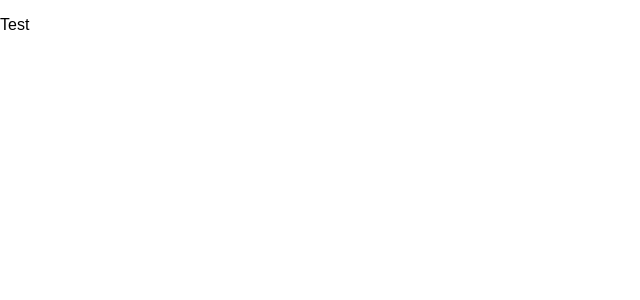
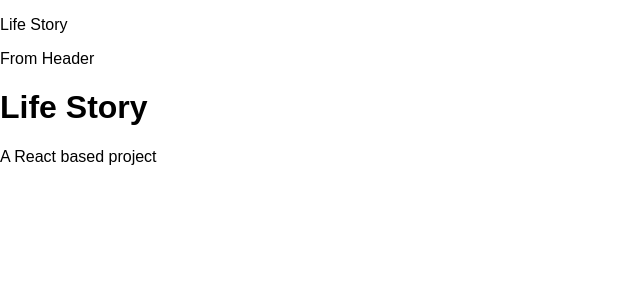
Before and after one commit to trevorkirpaul/Blog-Frontend-ReactDOM, a React (Create React App) app: page / in a window 1280 px wide. Shown: the top 300 px of the page, without its empty margins (0-640 px from the left). Built offline with nearby package versions, Linux system fonts and the light colour scheme.

Commit message:
Added react-router-dom setup and a couple routes

```diff
--- a/package.json
+++ b/package.json
@@ -6,6 +6,7 @@
     "react": "^16.4.0",
     "react-dom": "^16.4.0",
     "react-redux": "^5.0.7",
+    "react-router-dom": "^4.3.1",
     "react-scripts": "1.1.4",
     "redux": "^4.0.0",
     "redux-devtools": "^3.4.1",
--- /dev/null
+++ b/src/@router/index.js
@@ -0,0 +1,23 @@
+import React from 'react';
+import { BrowserRouter, Route, Switch } from 'react-router-dom';
+
+import Home from 'components/views/Home';
+import Header from 'components/views/Header';
+
+/*
+  `React.Fragment` lets us wrap content without
+  the need to render a `div`
+*/
+
+export default () => {
+  return (
+    <BrowserRouter>
+      <React.Fragment>
+        <Header />
+        <Switch>
+          <Route exact path="/" component={Home} />
+        </Switch>
+      </React.Fragment>
+    </BrowserRouter>
+  );
+};
--- /dev/null
+++ b/src/components/views/Header/index.js
@@ -0,0 +1,10 @@
+import React from 'react';
+
+export default () => {
+  return (
+    <div>
+      <p>Life Story</p>
+      <p>From Header</p>
+    </div>
+  );
+};
--- /dev/null
+++ b/src/components/views/Home/index.js
@@ -0,0 +1,10 @@
+import React from 'react';
+
+export default () => {
+  return (
+    <div>
+      <h1>Life Story</h1>
+      <p>A React based project</p>
+    </div>
+  );
+};
--- a/src/index.js
+++ b/src/index.js
@@ -2,6 +2,7 @@
 import ReactDOM from 'react-dom';
 import { Provider } from 'react-redux';
 import configStore from '@redux/store';
+import Router from '@router';
 import './index.css';
 import registerServiceWorker from './registerServiceWorker';
 
@@ -9,9 +10,7 @@
 
 const App = () => (
   <Provider store={store}>
-    <div>
-      <p>Test</p>
-    </div>
+    <Router />
   </Provider>
 );
 
```
Also changed, not shown: 2 other files (tests, documents, lock files or other folders).
